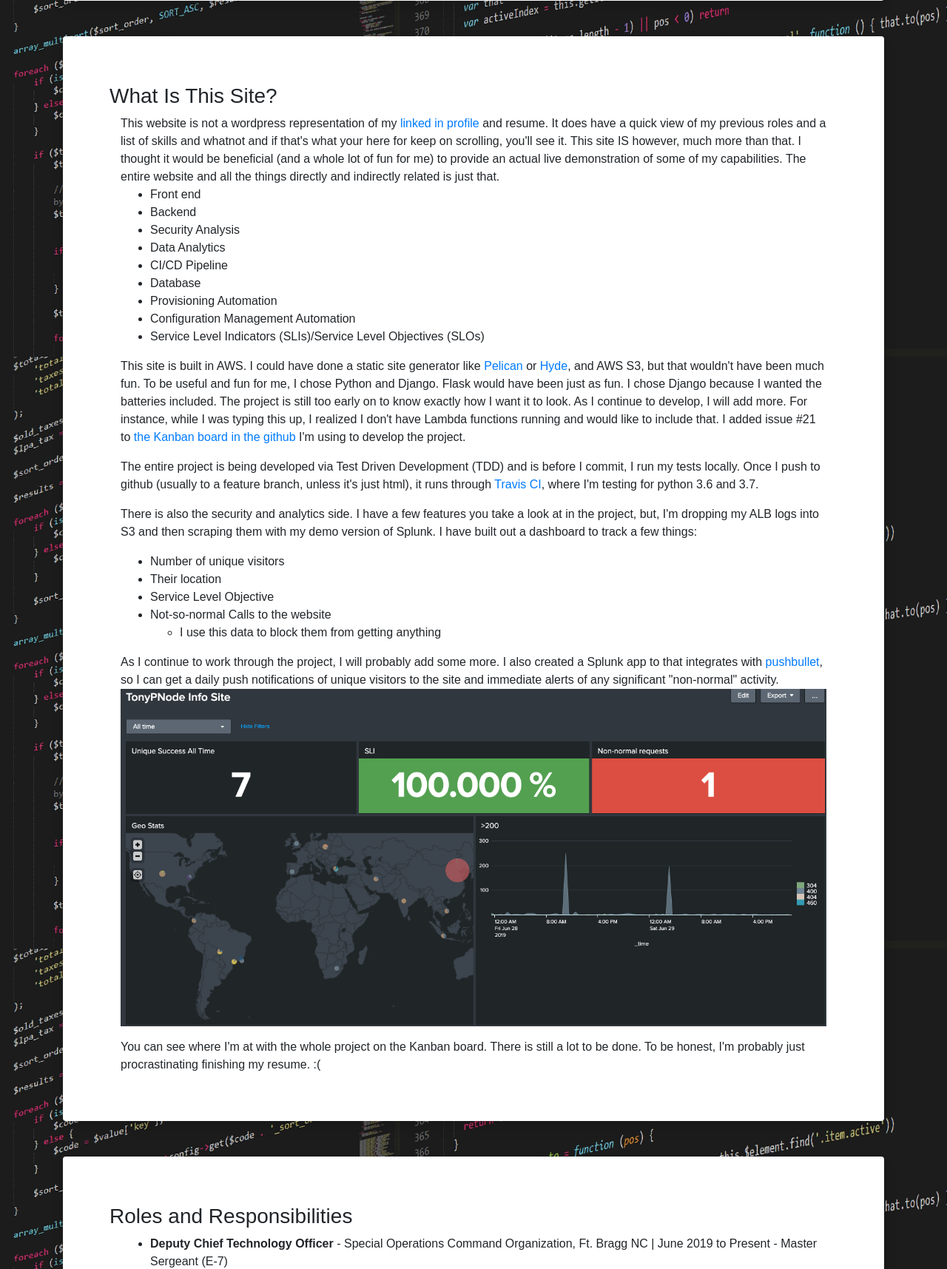
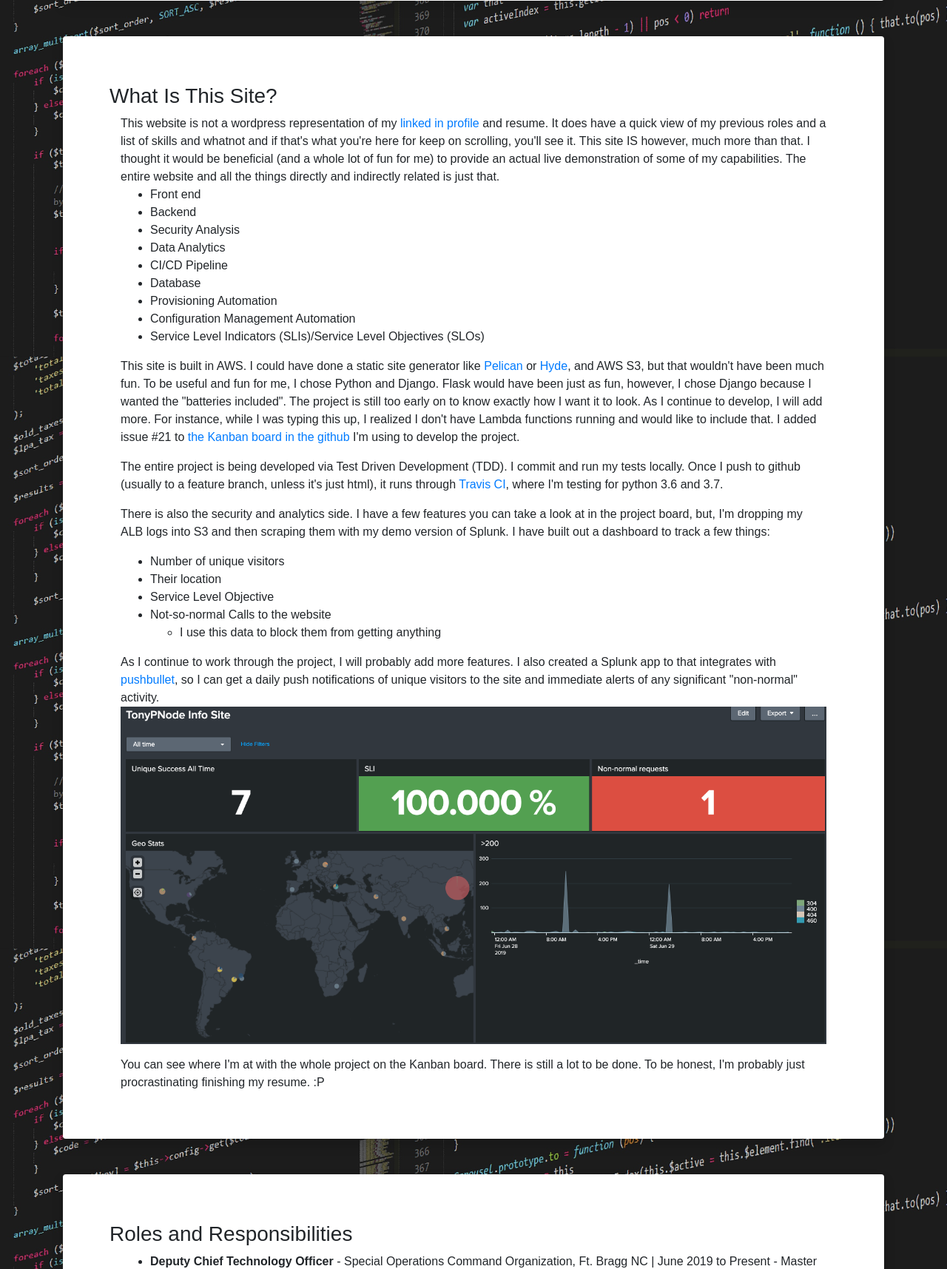
Before and after one commit to tonypnode/portfolio_site, a Django app: page / in a window 1280 px wide. Shown: the part 1118-2833 px from the top of the page at 74% size. Run offline with Django 3.2, Linux system fonts and the light colour scheme; some libraries are stand-ins or nearby versions.

Commit message:
fix spelling /AJP//
Signed-off-by: TonyPnode <sgtp@me.com>

```diff
--- a/tonyp_webfront/templates/indecks.html
+++ b/tonyp_webfront/templates/indecks.html
@@ -35,7 +35,7 @@
             <div class="container">
                 This website is not a wordpress representation
                 of my <a href="https://linkedin.com/in/tonypnode/">linked in profile</a> and resume. It does have a
-                quick view of my previous roles and a list of skills and whatnot and if that's what your here for
+                quick view of my previous roles and a list of skills and whatnot and if that's what you're here for
                 keep on scrolling, you'll see it. This site IS however, much more than that. I thought it would be
                 beneficial (and a whole lot of fun for me) to provide an actual live demonstration of some of my
                 capabilities. The entire website and all the things directly and indirectly related is just that.
@@ -55,22 +55,22 @@
                     This site is built in AWS. I could have done a static site generator like
                     <a href="https://github.com/getpelican/pelican">Pelican</a> or <a href="https://github.com/hyde/hyde">
                     Hyde</a>, and AWS S3, but that wouldn't have been much fun. To be useful and fun for me, I chose
-                    Python and Django. Flask would have been just as fun. I chose Django because I wanted the batteries
-                    included. The project is still too early on to know exactly how I want it to look. As I continue
+                    Python and Django. Flask would have been just as fun, however, I chose Django because I wanted the "batteries
+                    included". The project is still too early on to know exactly how I want it to look. As I continue
                     to develop, I will add more. For instance, while I was typing this up, I realized I don't have
                     Lambda functions running and would like to include that. I added issue #21 to
                     <a href="https://github.com/tonypnode/portfolio_site/projects/1"> the Kanban board in the github</a>
                     I'm using to develop the project.
                 </p>
                 <p>
-                    The entire project is being developed via Test Driven Development (TDD) and is before I commit,
-                    I run my tests locally. Once I push to github (usually to a feature branch, unless it's just html),
+                    The entire project is being developed via Test Driven Development (TDD). I commit and run
+                    my tests locally. Once I push to github (usually to a feature branch, unless it's just html),
                     it runs through <a href="https://travis-ci.org/tonypnode/portfolio_site">Travis CI</a>, where
                     I'm testing for python 3.6 and 3.7.
                 </p>
                 <p>
-                    There is also the security and analytics side. I have a few features you take a look at in the
-                    project, but, I'm dropping my ALB logs into S3 and then scraping them with my demo version of Splunk.
+                    There is also the security and analytics side. I have a few features you can take a look at in the
+                    project board, but, I'm dropping my ALB logs into S3 and then scraping them with my demo version of Splunk.
                     I have built out a dashboard to track a few things:
                 <ul>
                     <li>Number of unique visitors</li>
@@ -79,14 +79,14 @@
                     <li>Not-so-normal Calls to the website
                         <ul><li>I use this data to block them from getting anything</li></ul></li>
                 </ul>
-                    As I continue to work through the project, I will probably add some more. I also created a Splunk app
+                    As I continue to work through the project, I will probably add more features. I also created a Splunk app
                 to that integrates with <a href="https://www.pushbullet.com">pushbullet</a>, so I can get a daily push notifications of
                 unique visitors to the site and immediate alerts of any significant "non-normal" activity.
                 <img src="{% static 'tonyp_webfront/img/site_analysis.png' %}" align="center" class="img-fluid" alt="Dashboard">
                 </p>
                 <p>
                     You can see where I'm at with the whole project on the Kanban board. There is still a lot to be done.
-                    To be honest, I'm probably just procrastinating finishing my resume. :(
+                    To be honest, I'm probably just procrastinating finishing my resume. :P
                 </p>
 
         </div>
```
